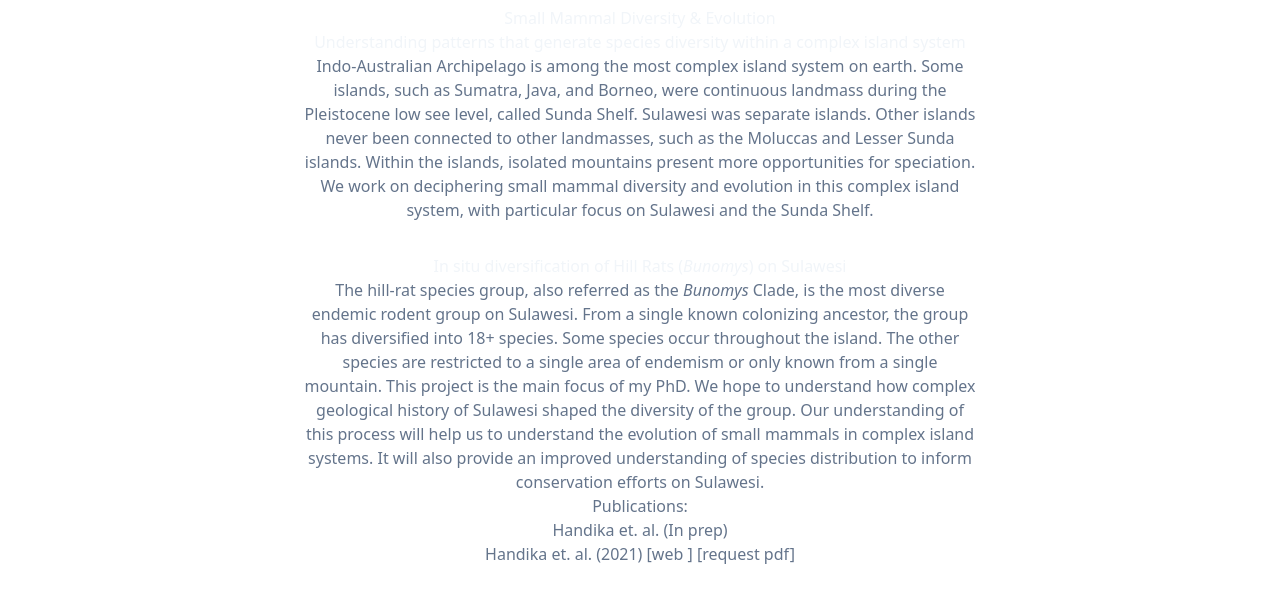
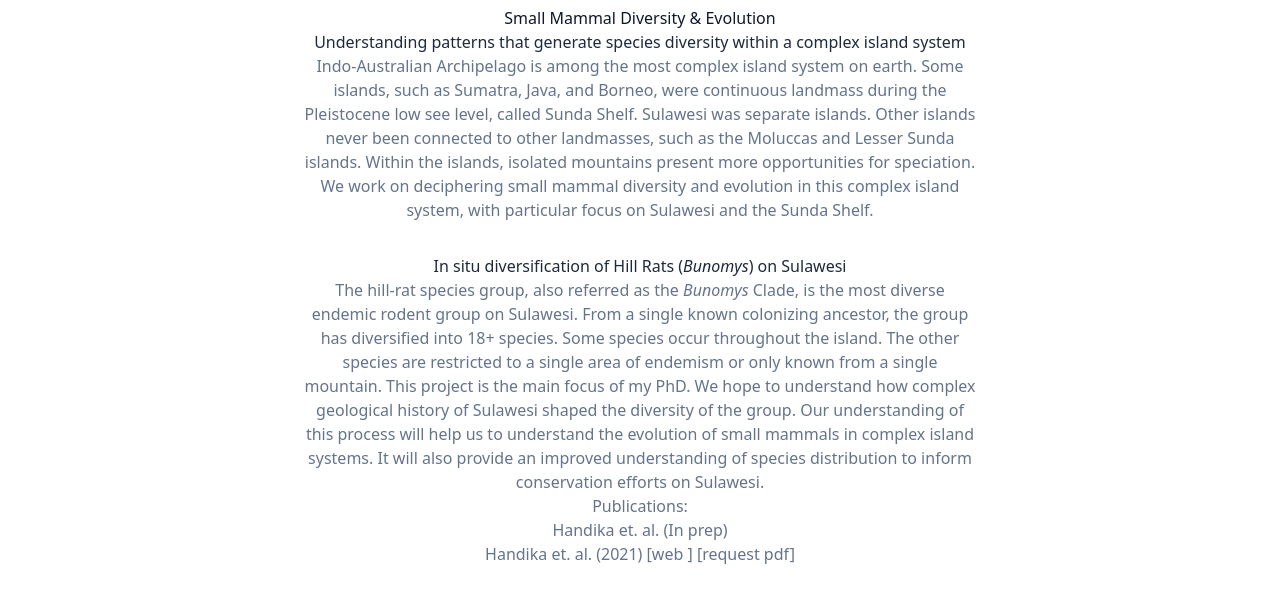
Before and after one commit to hhandika/hhandika-com, an Astro site: page /projects in a window 1280 px wide. Shown: the part 162-764 px from the top of the page. Built offline with nearby package versions, Linux system fonts and the light colour scheme; Astro itself is replaced by a stand-in of ours.

Commit message:
Fix navbar not reacting

```diff
--- a/src/components/Navigation.astro
+++ b/src/components/Navigation.astro
@@ -4,7 +4,7 @@
 
 <nav class="flex items-center justify-between p-6 lg:px-8" aria-label="Global">
   <div class="flex lg:flex-1">
-    <a href="#" class="-m-1.5 p-1.5">
+    <a href="/" class="-m-1.5 p-1.5">
       <span class="sr-only">Heru Handika</span>
       <img
         class="h-8 w-auto block dark:hidden"
--- a/src/pages/fieldwork.astro
+++ b/src/pages/fieldwork.astro
@@ -1,10 +1,8 @@
 ---
-import Header from "../components/Header.astro";
 import Layout from "../layouts/Layout.astro";
 ---
 
 <Layout title="Island small mammals and inclusive biodiversity software">
-  <Header />
   <main>
     <div class="mx-auto max-w-2xl py-6 sm:py-16 lg:py-8">
       <div class="text-center">
--- a/src/pages/projects.astro
+++ b/src/pages/projects.astro
@@ -12,10 +12,10 @@ import Layout from "../layouts/Layout.astro";
         >
           Research Projects
         </h1>
-        <h2 class="dark:text-slate-200 text-slate-100">
+        <h2 class="dark:text-slate-200 text-slate-900">
           Small Mammal Diversity & Evolution
         </h2>
-        <h3 class="dark:text-slate-200 text-slate-100">
+        <h3 class="dark:text-slate-200 text-slate-800">
           Understanding patterns that generate species diversity within a
           complex island system
         </h3>
@@ -30,7 +30,7 @@ import Layout from "../layouts/Layout.astro";
           diversity and evolution in this complex island system, with particular
           focus on Sulawesi and the Sunda Shelf.
         </p>
-        <h3 class="dark:text-slate-200 text-slate-100 mt-8">
+        <h3 class="dark:text-slate-200 text-slate-800 mt-8">
           In situ diversification of Hill Rats (<i>Bunomys</i>) on Sulawesi
         </h3>
         <p class="dark:text-slate-400 text-slate-500">
--- a/src/pages/publications.astro
+++ b/src/pages/publications.astro
@@ -1,10 +1,8 @@
 ---
-import Header from "../components/Header.astro";
 import Layout from "../layouts/Layout.astro";
 ---
 
 <Layout title="Island small mammals and inclusive biodiversity software">
-  <Header />
   <main>
     <div class="mx-auto max-w-2xl py-6 sm:py-16 lg:py-8">
       <div class="text-center">
```
